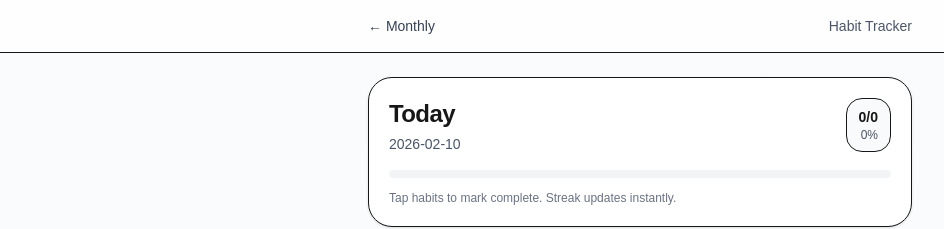
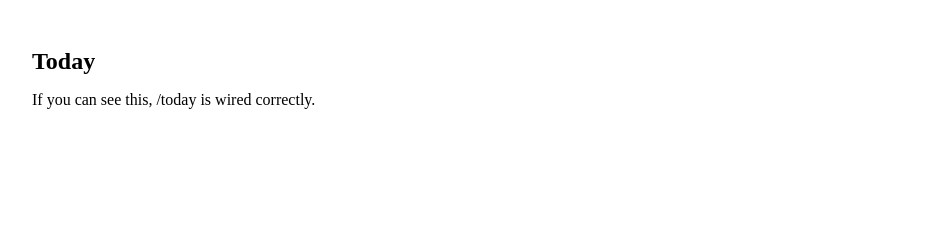
Before and after one commit to krismarine2003/habit-chaos, a Next.js app: page /today in a window 1280 px wide. Shown: the top 229 px of the page, without its empty margins (0-944 px from the left). Built offline with nearby package versions, Linux system fonts and the light colour scheme; no server answers; the database is empty.

Commit message:
Add installable PWA baseline (manifest, SW, icons)

```diff
--- /dev/null
+++ b/app/globals.css
@@ -0,0 +1,7 @@
+@tailwind base;
+@tailwind components;
+@tailwind utilities;
+
+html, body {
+  height: 100%;
+}
--- /dev/null
+++ b/app/layout.tsx
@@ -0,0 +1,33 @@
+import type { Metadata } from "next";
+import "./globals.css";
+import SWRegister from "./sw-register";
+
+export const metadata: Metadata = {
+  title: "Habit Tracker",
+  description: "Track daily habits and build streaks.",
+};
+
+export default function RootLayout({
+  children,
+}: {
+  children: React.ReactNode;
+}) {
+  return (
+    <html lang="en">
+      <head>
+<link rel="manifest" href="/manifest.webmanifest" />
+<meta name="theme-color" content="#0b0b0b" />
+
+<meta name="mobile-web-app-capable" content="yes" />
+<meta name="apple-mobile-web-app-capable" content="yes" />
+<meta name="apple-mobile-web-app-status-bar-style" content="black-translucent" />
+
+<link rel="apple-touch-icon" href="/icons/icon-192.png" />
+      </head>
+      <body>
+        <SWRegister />
+        {children}
+      </body>
+    </html>
+  );
+}
--- /dev/null
+++ b/app/sw-register.tsx
@@ -0,0 +1,22 @@
+"use client";
+
+import { useEffect } from "react";
+
+export default function SWRegister() {
+  useEffect(() => {
+    if (!("serviceWorker" in navigator)) return;
+
+    const register = async () => {
+      try {
+        await navigator.serviceWorker.register("/sw.js", { scope: "/" });
+      } catch (err) {
+        // Silent fail: SW isn't critical for core app function yet
+        console.warn("Service worker registration failed:", err);
+      }
+    };
+
+    register();
+  }, []);
+
+  return null;
+}
--- /dev/null
+++ b/app/today/page.tsx
@@ -0,0 +1,8 @@
+export default function TodayPage() {
+  return (
+    <main style={{ padding: 24 }}>
+      <h1 style={{ fontSize: 24, fontWeight: 600 }}>Today</h1>
+      <p>If you can see this, /today is wired correctly.</p>
+    </main>
+  );
+}
```
